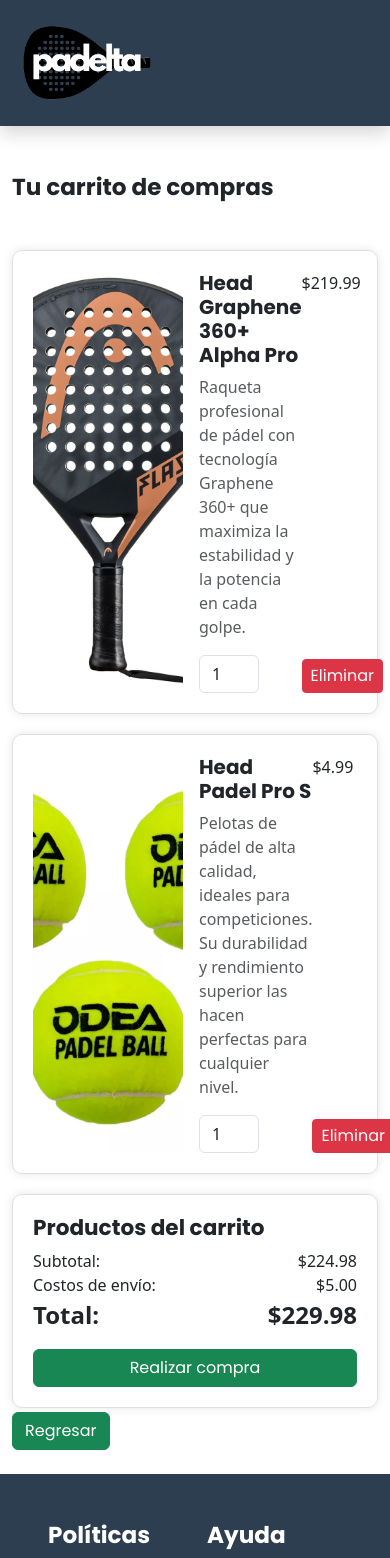
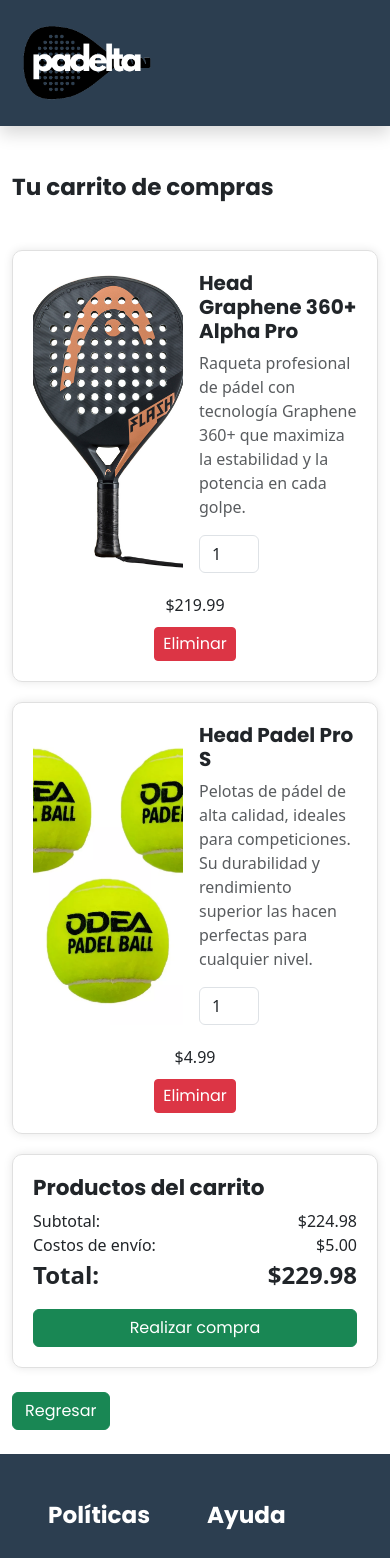
Before and after one commit to Fabian-mo29/mundoRaquetas, a Vue app in the folder frontend/: page /shoppingCart in a window 390 px wide. Shown: the top 1558 px of the page. Built offline with nearby package versions, Linux system fonts and the light colour scheme; some icons are missing.

Commit message:
Se hace corrección en el shopping cart para hacerlo responsivo

```diff
--- a/frontend/src/components/ShoppingCartComp.vue
+++ b/frontend/src/components/ShoppingCartComp.vue
@@ -17,7 +17,7 @@
                             <input type="number" class="form-control fixed-input" value="1">
                         </div>
                     </div>
-                    <div class="d-flex flex-column justify-content-between">
+                    <div class="item-price-btn d-flex flex-column justify-content-between">
                         <span>$219.99</span>
                         <button class="btn btn-sm btn-danger">Eliminar</button>
                     </div>
@@ -33,7 +33,7 @@
                             <input type="number" class="form-control fixed-input" value="1">
                         </div>
                     </div>
-                    <div class="d-flex flex-column justify-content-between">
+                    <div class="item-price-btn d-flex flex-column justify-content-between">
                         <span>$4.99</span>
                         <button class="btn btn-sm btn-danger">Eliminar</button>
                     </div>
@@ -107,11 +107,28 @@ import { RouterLink } from 'vue-router';
     object-fit: cover;
 }
 
-// Estilo para que cuando se reduzca la pantalla, el resumen del carrito no tenga el margen superior
+// Estilo para el botón de eliminar producto y el precio
+.item-price-btn {
+    align-items: center;
+}
+
+// Estilos para cuando se reduzca la pantalla
 @media (max-width: 768px) {
     .cart-summary {
         margin-top: auto;
+        margin-bottom: 20px;
     }
+
+    .cart-item {
+        flex-direction: column;
+        align-items: center;
+    }
+
+    .item-price-btn {
+        margin-top: 20px;
+        gap: 10px;
+    }
+
 }
 
 h3 {
```
